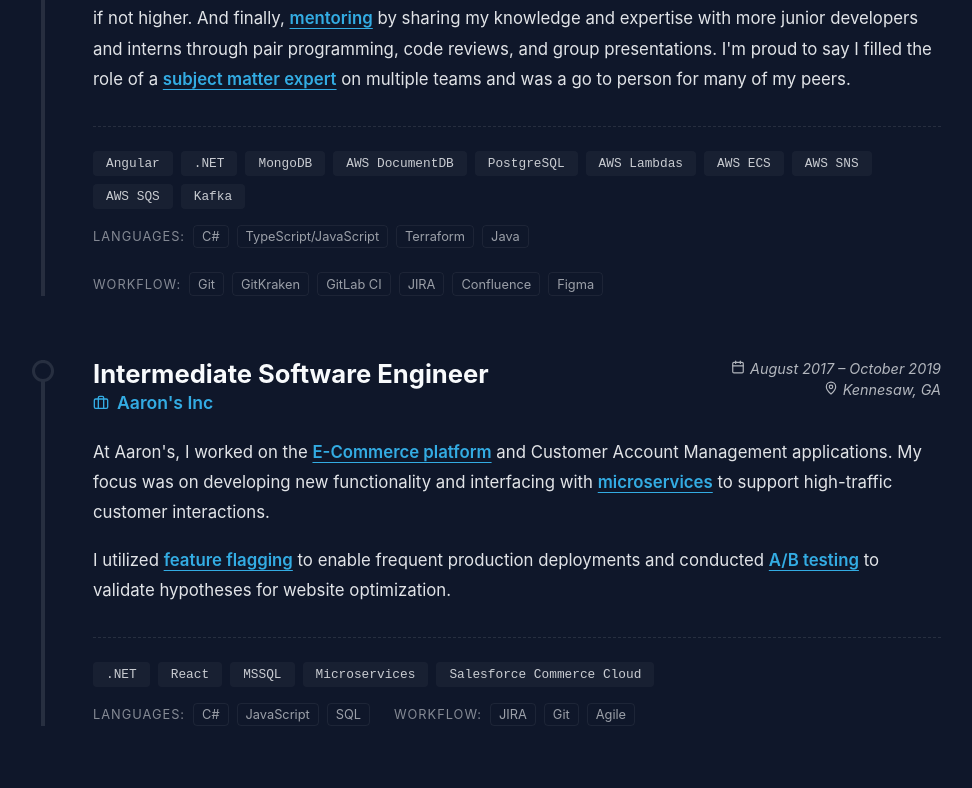
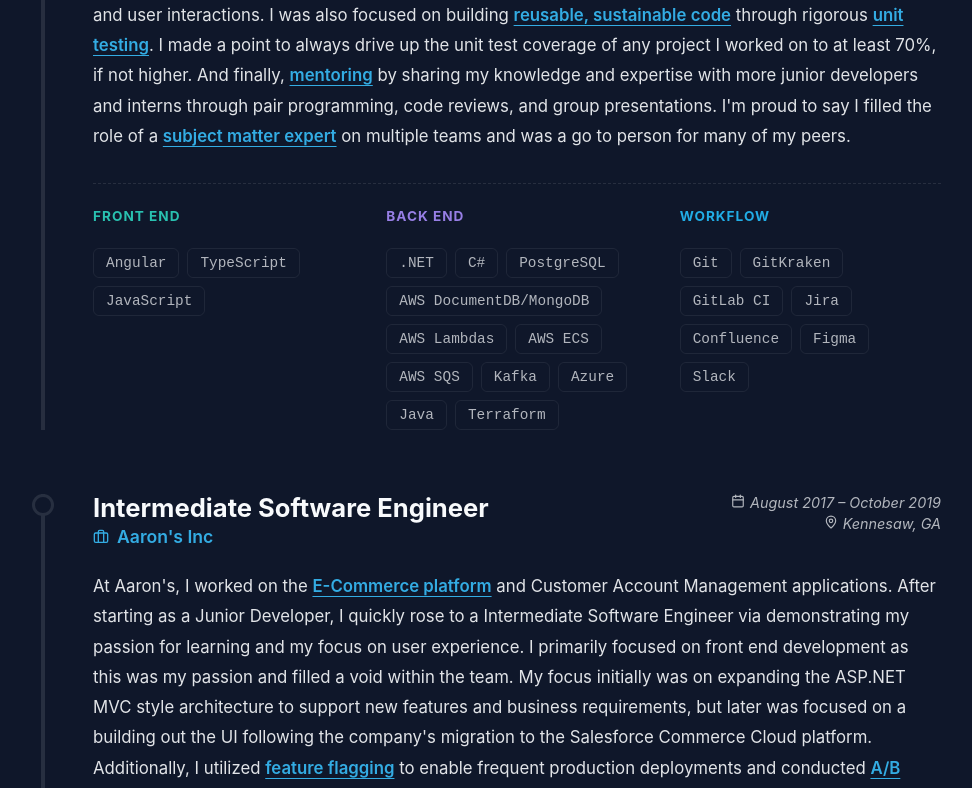
Before and after one commit to condericson/connorericsonportfolio, a React (Vite) app: page / in a window 1280 px wide. Shown: the part 1986-2774 px from the top of the page, without its empty margins (149-1121 px from the left). Built offline with nearby package versions, Linux system fonts and the light colour scheme.

Commit message:
Finalizing styling and layout

```diff
--- a/src/components/HeadshotSkills.css
+++ b/src/components/HeadshotSkills.css
@@ -8,21 +8,6 @@
 }
 
 /* Colors Variables */
-:root {
-    --color-frontend: #2dd4bf;
-    /* Teal 400 */
-    --color-backend: #a78bfa;
-    /* Violet 400 */
-    /* --color-workflow: #fbbf24; */
-    --color-workflow: rgb(36, 190, 251);
-    /* Amber 400 */
-}
-
-[data-theme="electric"] {
-    --color-frontend: var(--electric-cyan);
-    --color-backend: var(--electric-purple);
-    --color-workflow: var(--electric-pink);
-}
 
 /* =========================================
    DESKTOP LAYOUT
@@ -195,6 +180,10 @@
     background: radial-gradient(circle at 50% 50%, rgba(36, 190, 251, 0.45), transparent 60%);
 }
 
+[data-theme="electric"] .hs-bottom::before {
+    background: radial-gradient(circle at 50% 50%, rgba(255, 0, 255, 0.45), transparent 60%);
+}
+
 .hs-bottom h3 {
     color: var(--color-workflow);
 }
@@ -293,8 +282,8 @@
 
 /* Workflow Mobile */
 .section-workflow.hs-mobile-section {
-    background: linear-gradient(to top, transparent, rgba(255, 170, 0, 0.15));
-    border-top: 1px solid rgba(255, 170, 0, 0.3);
+    background: linear-gradient(to top, transparent, rgba(36, 190, 251, 0.15));
+    border-top: 1px solid rgba(36, 190, 251, 0.3);
 }
 
 .section-workflow.hs-mobile-section h3 {
--- a/src/components/Hero.css
+++ b/src/components/Hero.css
@@ -31,7 +31,7 @@
     font-size: 1.25rem;
     color: var(--text-color);
     opacity: 0.8;
-    max-width: 700px;
+    max-width: 800px;
     line-height: 1.6;
 }
 
--- a/src/components/Hero.jsx
+++ b/src/components/Hero.jsx
@@ -17,7 +17,7 @@
             "Authentication Flows",
             "CI/CD Infrastructure",
             "Scalable Architecture",
-            "Efficient Teams"
+            "Efficient Teams",
         ];
 
         // Randomize
@@ -81,7 +81,7 @@
                     </AnimatePresence>
                 </motion.h1>
                 <motion.p variants={item} className="subtitle">
-                    9+ Years Experience • Full Stack Developer • Creative Problem Solver
+                    9+ Years Experience • Full Stack Software Engineer • Business Applications Architect
                 </motion.p>
 
                 <motion.div variants={item} className="cta-container">
--- a/src/components/RetroScape.jsx
+++ b/src/components/RetroScape.jsx
@@ -38,7 +38,6 @@
     // Start "below" fold, move up.
     // Mobile: Rise slower so it doesn't pop up too early
     const scrollMultiplier = isMobile ? 0.2 : 0.3;
-    const horizonOffset = Math.max(0, 1000 - (scrollY * scrollMultiplier)); // Simple parallax
 
     return (
         <div className="retro-scape-container">
@@ -90,7 +89,7 @@
                        If page is long (e.g. 2000px), it moves up 400px.
                        We want it to settle at bottom:0.
                     */
-                    transform: `translateY(${Math.max(0, 1000 - scrollY * scrollMultiplier)}px)`
+                    transform: `translateY(${Math.max(0, 1800 - scrollY * scrollMultiplier)}px)`
                 }}
             >
                 <div className="inset-gradient"></div>
--- a/src/components/WorkHistory.css
+++ b/src/components/WorkHistory.css
@@ -29,6 +29,29 @@
 
 .history-card-container:hover {
     border-left-color: var(--accent-color);
+
+    /* Hover Effects - Reveal Colors */
+    .skill-column .tech-tag {
+        opacity: 1;
+    }
+
+    .skill-column .tech-tag.frontend {
+        color: var(--color-frontend);
+        border-color: var(--color-frontend);
+        background: rgba(45, 212, 191, 0.1);
+    }
+
+    .skill-column .tech-tag.backend {
+        color: var(--color-backend);
+        border-color: var(--color-backend);
+        background: rgba(167, 139, 250, 0.1);
+    }
+
+    .skill-column .tech-tag.workflow {
+        color: var(--color-workflow);
+        border-color: var(--color-workflow);
+        background: rgba(36, 190, 251, 0.1);
+    }
 }
 
 /* Timeline Dot */
@@ -135,67 +158,53 @@
     margin-bottom: 0;
 }
 
-/* Skills Section - Keep clean/minimal to match the Insight vibe */
+/* Skills Section - 3 Column Layout */
 .skills-container-clean {
-    margin-top: 1rem;
+    margin-top: 2rem;
     padding-top: 1.5rem;
     border-top: 1px dashed rgba(255, 255, 255, 0.1);
+    display: grid;
+    grid-template-columns: repeat(auto-fit, minmax(200px, 1fr));
+    gap: 2rem;
 }
 
-.tags-clean {
+.skill-column {
+    display: flex;
+    flex-direction: column;
+    gap: 1rem;
+}
+
+.sub-label {
+    font-size: 0.85rem;
+    text-transform: uppercase;
+    letter-spacing: 1px;
+    font-weight: 700;
+    margin-bottom: 0.5rem;
+    display: block;
+    opacity: 0.9;
+}
+
+.skill-list {
     display: flex;
     flex-wrap: wrap;
     gap: 0.5rem;
 }
 
-.tech-tag-major {
-    font-size: 0.8rem;
-    padding: 0.25rem 0.75rem;
-    background: rgba(255, 255, 255, 0.05);
-    border-radius: 4px;
+/* Skill Tags - Neutral Default, Color on Hover of Container */
+.tech-tag {
+    padding: 6px 12px;
+    border-radius: 6px;
+    font-size: 0.9rem;
+    font-weight: 500;
+    border: 1px solid rgba(255, 255, 255, 0.1);
+    background: transparent;
     color: var(--text-color);
-    opacity: 0.8;
-    border: 1px solid transparent;
-    transition: all 0.2s;
+    opacity: 0.7;
+    transition: all 0.3s ease;
+    width: fit-content;
     font-family: 'JetBrains Mono', monospace;
 }
 
-.history-card-container:hover .tech-tag-major {
-    border-color: var(--accent-color);
-    opacity: 1;
-    color: var(--accent-color);
-    background: rgba(var(--accent-color-rgb), 0.1);
-}
-
-.sub-tag {
-    font-size: 0.8rem;
-    padding: 0.2rem 0.5rem;
-    background: transparent;
-    color: var(--text-color);
-    opacity: 0.6;
-    border: 1px solid rgba(255, 255, 255, 0.1);
-    border-radius: 4px;
-}
-
-.secondary-skills {
-    display: flex;
-    flex-wrap: wrap;
-    gap: 1.5rem;
-    margin-top: 1rem;
-}
-
-.skill-subgroup {
-    display: flex;
-    gap: 0.5rem;
-    align-items: center;
-}
-
-.sub-label {
-    font-size: 0.8rem;
-    text-transform: uppercase;
-    opacity: 0.5;
-    letter-spacing: 1px;
-}
 
 /* Mobile */
 @media (max-width: 768px) {
@@ -216,6 +225,30 @@
         gap: 0.5rem;
     }
 
+    /* Mobile: Always show skill colors */
+    .tech-tag {
+        opacity: 1;
+    }
+
+    .tech-tag.frontend {
+        color: var(--color-frontend);
+        border-color: var(--color-frontend);
+        background: rgba(45, 212, 191, 0.1);
+    }
+
+    .tech-tag.backend {
+        color: var(--color-backend);
+        border-color: var(--color-backend);
+        background: rgba(167, 139, 250, 0.1);
+    }
+
+    .tech-tag.workflow {
+        color: var(--color-workflow);
+        border-color: var(--color-workflow);
+        background: rgba(36, 190, 251, 0.1);
+    }
+
+
     .meta-info {
         align-items: flex-start;
         flex-direction: row;
--- a/src/components/WorkHistory.jsx
+++ b/src/components/WorkHistory.jsx
@@ -72,29 +72,41 @@
                         */}
                         {job.skills && (
                             <div className="skills-container-clean">
-                                <div className="tags-clean">
-                                    {job.skills.technologies?.map(tech => (
-                                        <span key={tech} className="tech-tag-major">{tech}</span>
-                                    ))}
-                                </div>
-                                <div className="secondary-skills">
-                                    {job.skills.languages?.length > 0 && (
-                                        <div className="skill-subgroup">
-                                            <span className="sub-label">Languages:</span>
-                                            {job.skills.languages.map(lang => (
-                                                <span key={lang} className="sub-tag">{lang}</span>
+                                {/* Front End Column */}
+                                {job.skills.frontEnd?.length > 0 && (
+                                    <div className="skill-column">
+                                        <span className="sub-label" style={{ color: 'var(--color-frontend)' }}>Front End</span>
+                                        <div className="skill-list">
+                                            {job.skills.frontEnd.map(skill => (
+                                                <span key={skill} className="tech-tag frontend">{skill}</span>
                                             ))}
                                         </div>
-                                    )}
-                                    {job.skills.workflow?.length > 0 && (
-                                        <div className="skill-subgroup">
-                                            <span className="sub-label">Workflow:</span>
-                                            {job.skills.workflow.map(tool => (
-                                                <span key={tool} className="sub-tag">{tool}</span>
+                                    </div>
+                                )}
+
+                                {/* Back End Column */}
+                                {job.skills.backEnd?.length > 0 && (
+                                    <div className="skill-column">
+                                        <span className="sub-label" style={{ color: 'var(--color-backend)' }}>Back End</span>
+                                        <div className="skill-list">
+                                            {job.skills.backEnd.map(skill => (
+                                                <span key={skill} className="tech-tag backend">{skill}</span>
                                             ))}
                                         </div>
-                                    )}
-                                </div>
+                                    </div>
+                                )}
+
+                                {/* Workflow Column */}
+                                {job.skills.workflow?.length > 0 && (
+                                    <div className="skill-column">
+                                        <span className="sub-label" style={{ color: 'var(--color-workflow)' }}>Workflow</span>
+                                        <div className="skill-list">
+                                            {job.skills.workflow.map(skill => (
+                                                <span key={skill} className="tech-tag workflow">{skill}</span>
+                                            ))}
+                                        </div>
+                                    </div>
+                                )}
                             </div>
                         )}
                     </motion.div>
--- a/src/data/experience.js
+++ b/src/data/experience.js
@@ -12,12 +12,9 @@
             "Throughout all my years on all my different teams, the applications may have varied in purpose, but many of my goals remained consistent. First was maintaining user friendly UI's despite complex business logic and user interactions. I was also focused on building <span class='highlight-text'>reusable, sustainable code</span> through rigorous <span class='highlight-text'>unit testing</span>. I made a point to always drive up the unit test coverage of any project I worked on to at least 70%, if not higher. And finally, <span class='highlight-text'>mentoring</span> by sharing my knowledge and expertise with more junior developers and interns through pair programming, code reviews, and group presentations. I'm proud to say I filled the role of a <span class='highlight-text'>subject matter expert</span> on multiple teams and was a go to person for many of my peers."
         ],
         skills: {
-            technologies: [
-                'Angular', '.NET', 'MongoDB', 'AWS DocumentDB', 'PostgreSQL',
-                'AWS Lambdas', 'AWS ECS', 'AWS SNS', 'AWS SQS', 'Kafka'
-            ],
-            languages: ['C#', 'TypeScript/JavaScript', 'Terraform', 'Java'],
-            workflow: ['Git', 'GitKraken', 'GitLab CI', 'JIRA', 'Confluence', 'Figma']
+            frontEnd: ['Angular', 'TypeScript', 'JavaScript'],
+            backEnd: ['.NET', 'C#', 'PostgreSQL', 'AWS DocumentDB/MongoDB', 'AWS Lambdas', 'AWS ECS', 'AWS SQS', 'Kafka', 'Azure', 'Java', 'Terraform'],
+            workflow: ['Git', 'GitKraken', 'GitLab CI', 'Jira', 'Confluence', 'Figma', 'Slack']
         }
     },
     {
@@ -29,13 +26,12 @@
         startDate: '2017-08-01',
         endDate: '2019-10-01',
         description: [
-            "At Aaron's, I worked on the <span class='highlight-text'>E-Commerce platform</span> and Customer Account Management applications. My focus was on developing new functionality and interfacing with <span class='highlight-text'>microservices</span> to support high-traffic customer interactions.",
-            "I utilized <span class='highlight-text'>feature flagging</span> to enable frequent production deployments and conducted <span class='highlight-text'>A/B testing</span> to validate hypotheses for website optimization."
+            "At Aaron's, I worked on the <span class='highlight-text'>E-Commerce platform</span> and Customer Account Management applications. After starting as a Junior Developer, I quickly rose to a Intermediate Software Engineer via demonstrating my passion for learning and my focus on user experience. I primarily focused on front end development as this was my passion and filled a void within the team. My focus initially was on expanding the ASP.NET MVC style architecture to support new features and business requirements, but later was focused on a building out the UI following the company's migration to the Salesforce Commerce Cloud platform. Additionally, I utilized <span class='highlight-text'>feature flagging</span> to enable frequent production deployments and conducted <span class='highlight-text'>A/B testing</span> to validate hypotheses for website optimization."
         ],
         skills: {
-            technologies: ['.NET', 'React', 'MSSQL', 'Microservices', 'Salesforce Commerce Cloud'],
-            languages: ['C#', 'JavaScript', 'SQL'],
-            workflow: ['JIRA', 'Git', 'Agile']
+            frontEnd: ['React', 'JavaScript', 'Salesforce Commerce Cloud'],
+            backEnd: ['.NET', 'C#', 'MSSQL', 'Microservices', 'SQL'],
+            workflow: ['Jira', 'Git', 'Agile', 'Slack']
         }
     },
     {
@@ -50,9 +46,9 @@
             "My career began with an internship where I built <span class='highlight-text'>cross-platform web applications</span> using <span class='highlight-text'>React Native</span>. This experience provided a strong foundation in industry best practices through close collaboration with senior developers."
         ],
         skills: {
-            technologies: ['React Native', 'Mobile'],
-            languages: ['JavaScript'],
-            workflow: []
+            frontEnd: ['React Native', 'JavaScript'],
+            backEnd: [],
+            workflow: ['Expo']
         }
     },
     {
@@ -67,8 +63,9 @@
             "Parallel to my early development work, I <span class='highlight-text'>taught coding workshops</span> covering fundamentals of web development. I prepared presentation materials and trained teaching assistants to deliver effective learning experiences."
         ],
         skills: {
-            technologies: ['Web Fundamentals'],
-            languages: ['JavaScript', 'HTML', 'CSS'],
+            frontEnd: ['HTML', 'CSS', 'JavaScript'],
+            backEnd: [],
+            workflow: ['PowerPoint', 'CodePen.io']
         }
     },
     {
@@ -78,9 +75,7 @@
         role: 'Clinical Specialist',
         period: 'August 2013 – March 2017',
         description: [
-            "Helped children with disabilities develop functional eating behaviors.",
-            "Trained and supervised team members on data management and treatment implementation.",
-            "My background in psychology offers a unique advantage in software development, particularly in understanding user behavior and designing intuitive interfaces. It also enhances my approach to leadership and team collaboration, fostering better communication and empathy within technical teams."
+            "As a Clinical Specialist, I helped children with disabilities develop functional eating behaviors and trained team members on data management and treatment implementation. This background in psychology now offers me a <span class='highlight-text'>unique advantage in software development</span>, particularly in understanding user behavior and designing intuitive interfaces. It also enhances my approach to <span class='highlight-text'>leadership and team collaboration</span>, fostering better communication and empathy within technical teams."
         ]
     }
 ];
@@ -97,7 +92,11 @@
             "Hosted in Azure.",
             "Currently supports 120+ players"
         ],
-        techStack: ['.NET', 'Node.js', 'Slack API', 'MSSQL', 'Azure']
+        techStack: {
+            frontEnd: [],
+            backEnd: ['.NET', 'Node.js', 'Slack API', 'MSSQL', 'Azure'],
+            workflow: []
+        }
     },
     {
         id: 'trahlyta-estates',
@@ -107,7 +106,11 @@
             "Written in Node.js, with an EJS front end framework, and a MongoDB database structure.",
             "Supported 40+ residents, providing address book, emergency contact, vendor, and other documentation information."
         ],
-        techStack: ['Node.js', 'EJS', 'MongoDB']
+        techStack: {
+            frontEnd: ['EJS'],
+            backEnd: ['Node.js', 'MongoDB'],
+            workflow: []
+        }
     }
 ];
 
@@ -121,7 +124,6 @@
         details: [
             "Completed intensive, six month course on full stack JavaScript development.",
             "Learned industry best practices, design patterns, and collaborative workflows by working several hours each week with a senior developer.",
-            "Secured first freelance project with photographer for professional portfolio site."
         ]
     },
     {
--- a/src/index.css
+++ b/src/index.css
@@ -41,6 +41,14 @@
   --accent-color: var(--color-accent-dark);
   --secondary-bg: var(--color-secondary-dark);
   --highlight-bg: var(--color-highlight-dark);
+
+  /* Skill Category Colors */
+  --color-frontend: #2dd4bf;
+  /* Teal 400 */
+  --color-backend: #a78bfa;
+  /* Violet 400 */
+  --color-workflow: rgb(36, 190, 251);
+  /* Sky blue / Amber 400 replacement */
 }
 
 [data-theme="light"] {
@@ -57,6 +65,10 @@
   --accent-color: var(--color-accent-electric);
   --secondary-bg: var(--color-secondary-electric);
   --highlight-bg: var(--color-highlight-electric);
+
+  --color-frontend: var(--electric-cyan);
+  --color-backend: var(--electric-purple);
+  --color-workflow: var(--electric-pink);
 }
 
 /* Electric Theme Global Overrides */
```
Also changed, not shown: src/App.jsx (+27 -1 lines), src/components/AdditionalSections.css (+76 -48 lines), src/components/AdditionalSections.jsx (+8 -2 lines).
